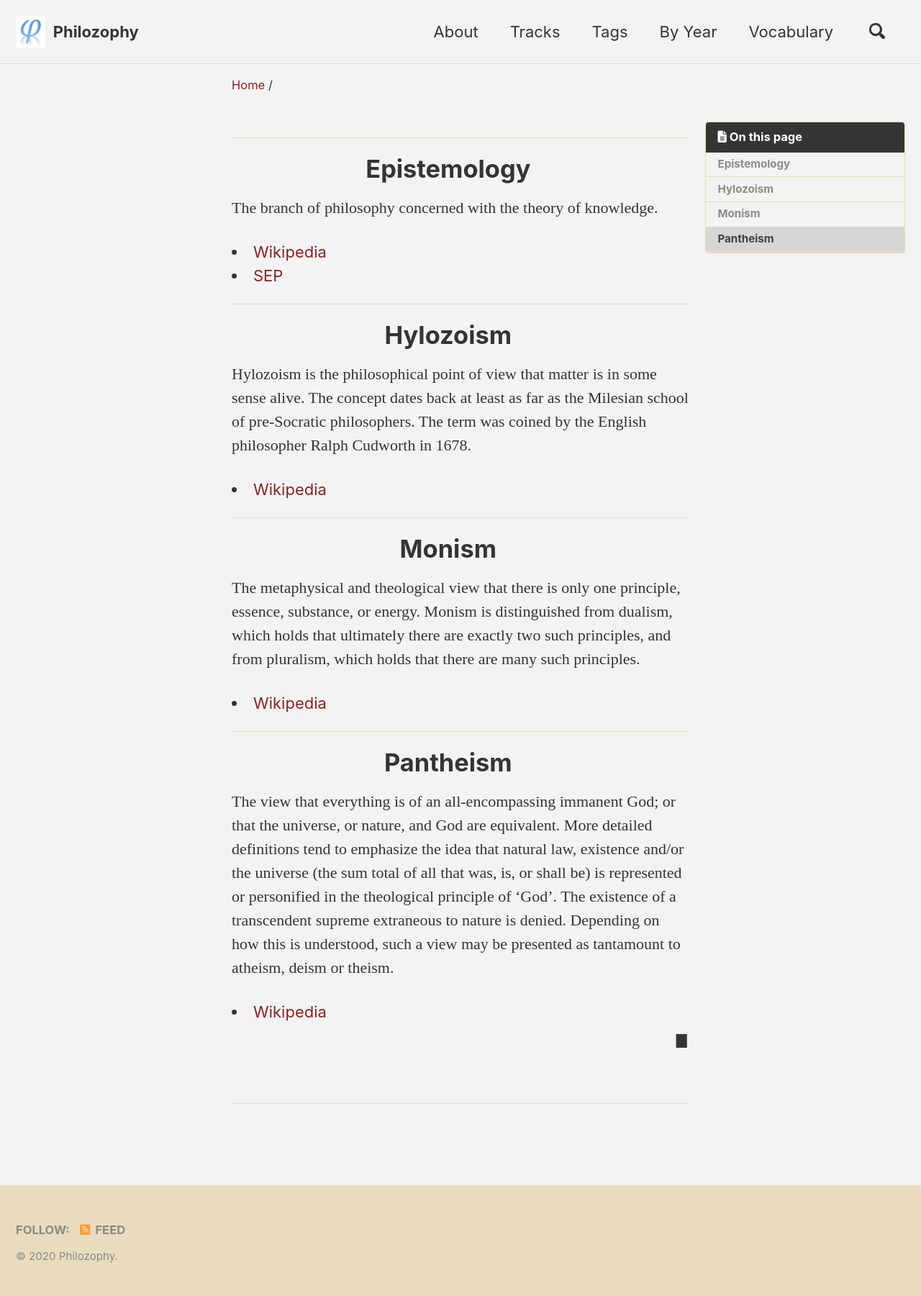
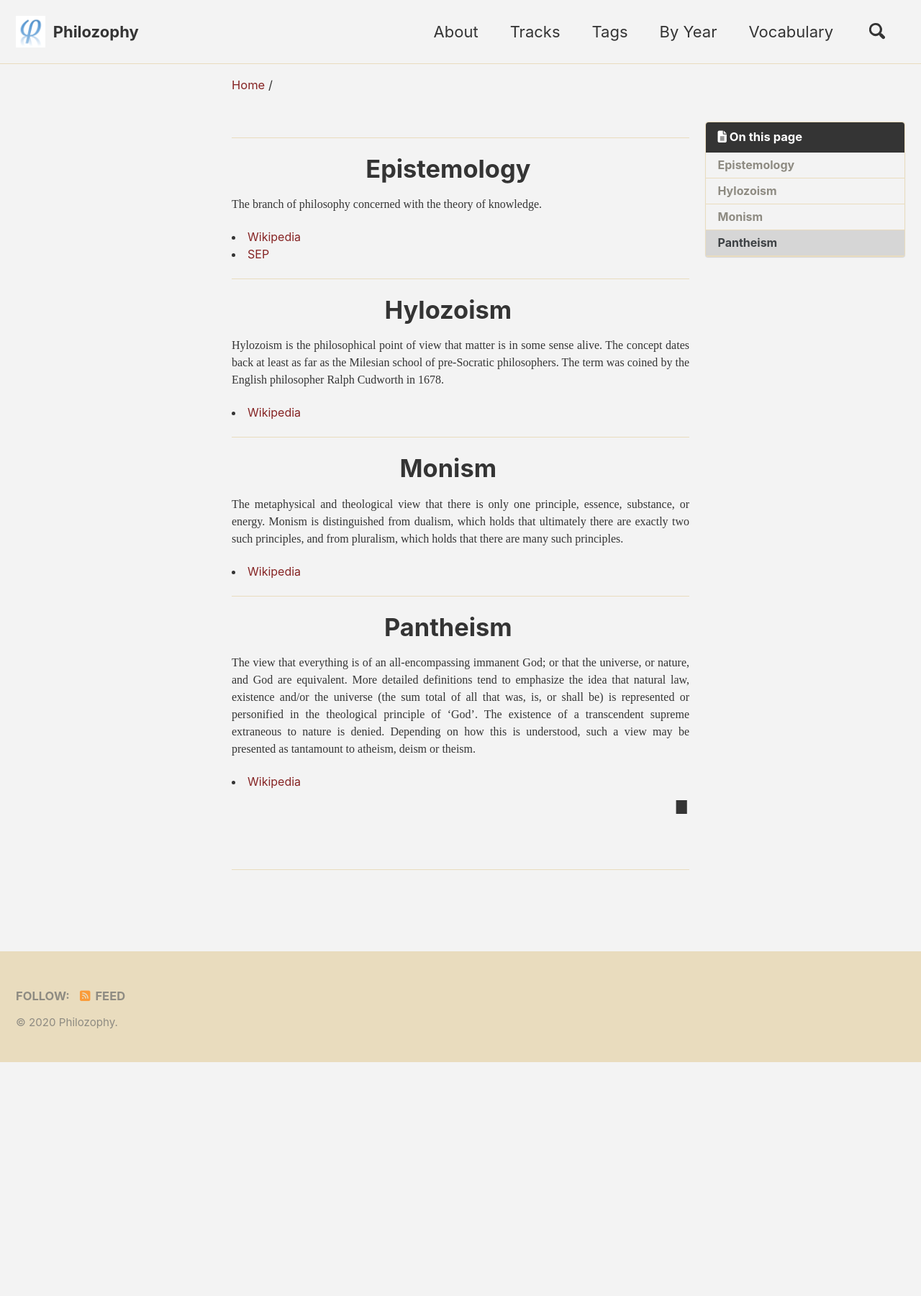
Before and after one commit to philozophy/philozophy.github.io, a Jekyll site: the page built from _pages/vocabulary.md, in a window 1280 px wide. Shown: the whole page at 72% size. Built offline with Jekyll 4.4.1, drawn with Linux system fonts in a browser that asks for light colours; cached includes are drawn as plain includes; nearby versions of some CDN libraries; after the commit the page ends 1476 px from its top, so only the background shows below that.

Commit message:
Switched fonts to Hoefler Text for ligatures

```diff
--- a/_layouts/single.html
+++ b/_layouts/single.html
@@ -16,68 +16,6 @@
 
 <div id="main" role="main">
   {% include sidebar.html %}
-  <style>
-    /* @font-face {
-      font-family: "Caslon";
-      font-variant-ligatures: common-ligatures discretionary-ligatures historical-ligatures contextual;
-      src: url("//db.onlinewebfonts.com/t/22bd8660c8d0b70ac3e9d024f7f2c31d.eot");
-      src: url("//db.onlinewebfonts.com/t/22bd8660c8d0b70ac3e9d024f7f2c31d.eot?#iefix") format("embedded-opentype"),
-      url("//db.onlinewebfonts.com/t/22bd8660c8d0b70ac3e9d024f7f2c31d.woff2") format("woff2"),
-      url("//db.onlinewebfonts.com/t/22bd8660c8d0b70ac3e9d024f7f2c31d.woff") format("woff"),
-      url("//db.onlinewebfonts.com/t/22bd8660c8d0b70ac3e9d024f7f2c31d.ttf") format("truetype"),
-      url("//db.onlinewebfonts.com/t/22bd8660c8d0b70ac3e9d024f7f2c31d.svg#Caslon") format("svg");
-    }
-
-    @font-face {
-      font-family: "My Hoefler Text";
-      font-variant-ligatures: common-ligatures discretionary-ligatures historical-ligatures contextual;
-      text-rendering: optimizeLegibility;
-      src: url("/assets/fonts/Hoefler-Text_Regular.woff2") format("woff2");
-    }
-
-    @font-face {
-      font-family: "Clicker Script";
-      src: url("//db.onlinewebfonts.com/t/b5cae760e3ebeb67aed58508b5ae4269.eot");
-      src: url("//db.onlinewebfonts.com/t/b5cae760e3ebeb67aed58508b5ae4269.eot?#iefix") format("embedded-opentype"),
-      url("//db.onlinewebfonts.com/t/b5cae760e3ebeb67aed58508b5ae4269.woff2") format("woff2"),
-      url("//db.onlinewebfonts.com/t/b5cae760e3ebeb67aed58508b5ae4269.woff") format("woff"),
-      url("//db.onlinewebfonts.com/t/b5cae760e3ebeb67aed58508b5ae4269.ttf") format("truetype"),
-      url("//db.onlinewebfonts.com/t/b5cae760e3ebeb67aed58508b5ae4269.svg#Clicker Script") format("svg"); } */
-
-    p {
-       font-family: "Hoefler Text";
-       font-variant-ligatures: common-ligatures discretionary-ligatures historical-ligatures contextual;
-    }
-    .dropcap {
-      float:left;
-      font-size:320%;
-      margin-top:-10px;
-      margin-right:5px;
-      color:#8C8273;
-    }
-    .drop{
-      display:block;
-      float:left;
-      width:72px;
-      height:72px;
-      margin-top:0px;
-      padding-right:8px;
-      text-indent: -9000px;
-    }
-    .M{
-      background: url("/assets/images/dropcaps/M.png") 0 0 no-repeat;
-      width: 72px;
-    }
-    /* p:first-child::first-letter {
-      display: inline-block;
-      float:left;
-      font-size: 350%;
-      margin-top: -14px;
-      margin-bottom: -14px;
-      margin-right: 5px;
-      color:#8C8273;
-    } */
-  </style>
   <article class="page" itemscope itemtype="https://schema.org/CreativeWork">
     {% if page.title %}<meta itemprop="headline" content="{{ page.title | markdownify | strip_html | strip_newlines | escape_once }}">{% endif %}
     {% if page.excerpt %}<meta itemprop="description" content="{{ page.excerpt | markdownify | strip_html | strip_newlines | escape_once }}">{% endif %}
@@ -109,6 +47,42 @@
             </nav>
           </aside>
         {% endif %}
+        <style>
+          p {
+            font-family: "Hoefler Text";
+            font-size: 16px;
+            font-variant-ligatures: common-ligatures discretionary-ligatures historical-ligatures contextual;
+            text-align: justify;
+          }
+          /* p:first-child:first-letter {
+            color: #903;
+            font-family: Georgia;
+            initial-letter: 2;
+          }
+          */
+          .dropcap {
+            float:left;
+            /* font-size: 400%;
+            margin-top:-10px;
+            margin-right:5px; */
+            color:#8C8273;
+            initial-letter: 2;
+          }
+          /*
+          .drop{
+            display:block;
+            float:left;
+            width:72px;
+            height:72px;
+            margin-top:0px;
+            padding-right:8px;
+            text-indent: -9000px;
+          }
+          .M{
+            background: url("/assets/images/dropcaps/M.png") 0 0 no-repeat;
+            width: 72px;
+          } */
+        </style>
         {{ content }}
         <H1 align="right">&#8718;</H1>
         <H2></H2>
--- a/_sass/minimal-mistakes/_page.scss
+++ b/_sass/minimal-mistakes/_page.scss
@@ -108,7 +108,7 @@
   p,
   li,
   dl {
-    font-size: 1em;
+    font-size: 16px;
   }
 
   /* paragraph indents */
```
Also changed, not shown: _layouts/home.html (+34 -0 lines), _unpublished/snippets.md (added, +38 -0 lines), _posts/epistemology/2020-05-17-questions-and-answers.md (line endings or trailing spaces), assets/css/main.scss (line endings or trailing spaces).
